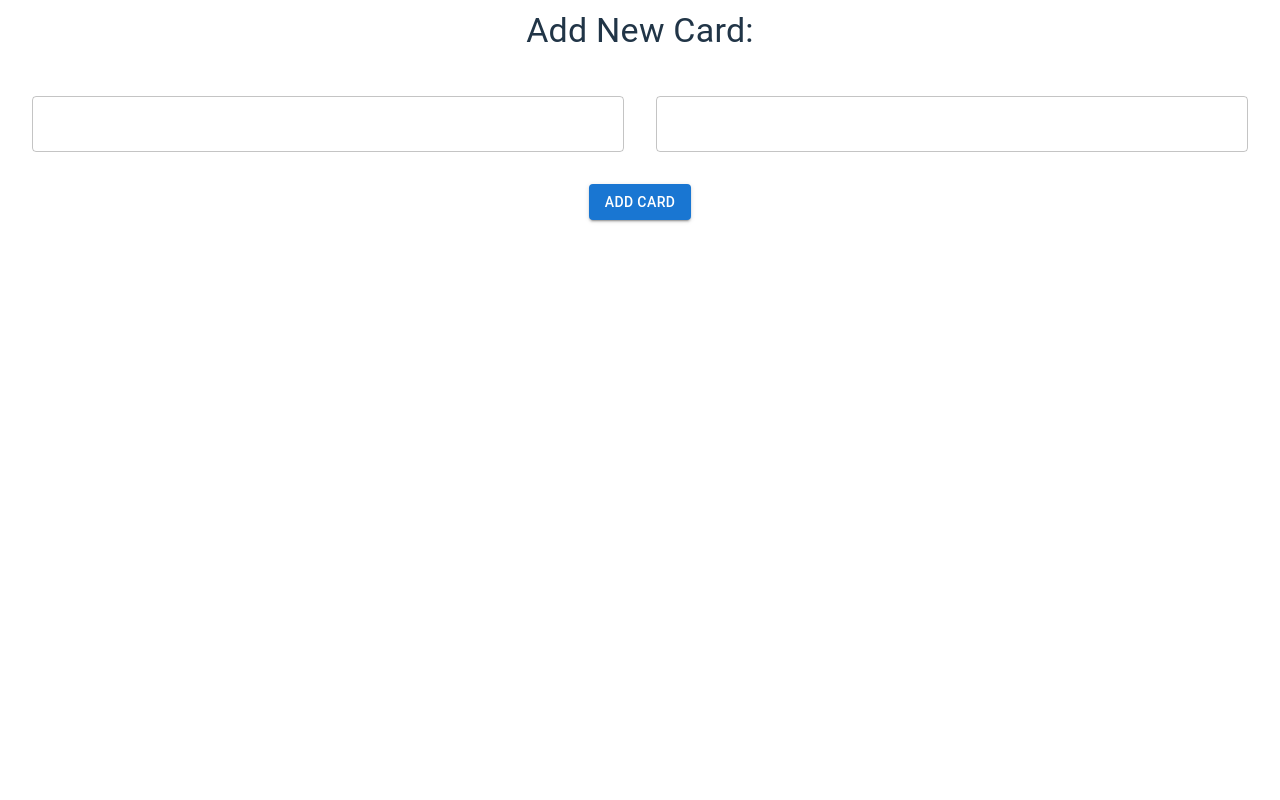
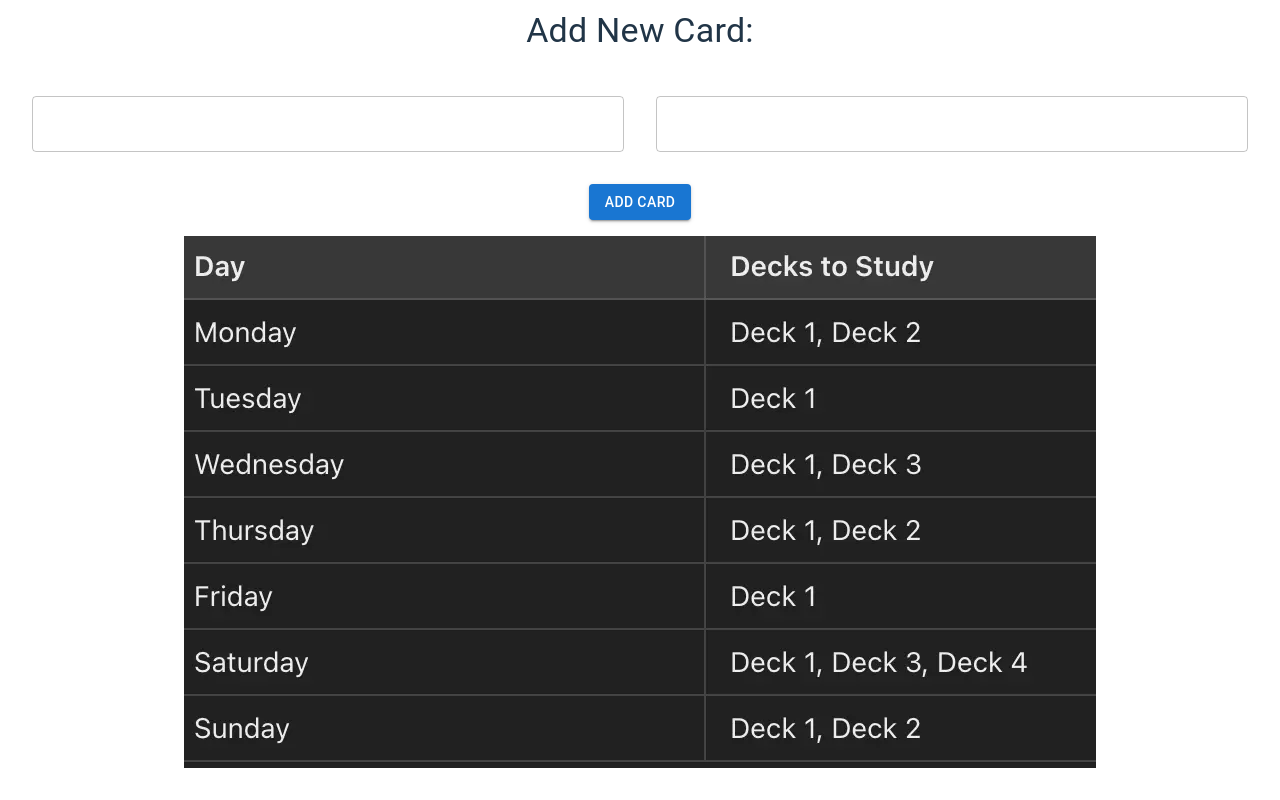
Before and after one commit to garciazapiain/flash-cards-app, a React (Vite) app: page / in a window 1280 px wide. Shown: the part 322-1122 px from the top of the page. Before the commit the page ends 800 px from the top, so only its background shows below. Built offline with nearby package versions, Linux system fonts and the light colour scheme; no server answers; the database is empty.

Commit message:
plan of day image

```diff
--- a/src/components/Home/index.tsx
+++ b/src/components/Home/index.tsx
@@ -5,6 +5,7 @@ import { getCards } from '../../api';
 import View from '../Deck/View';
 import { CardData } from '../types'; // Make sure to import the CardData type
 import { Button } from '@mui/material';
+import planImage from '../../assets/plan.webp'; // Import at the top
 
 function Home() {
   const [cards, setCards] = useState<CardData[]>([]);
@@ -41,6 +42,7 @@ function Home() {
         </Button>
       )}
       {viewToggle && <View cards={cards} />}
+      <img src={planImage} alt="Plan" style={{ marginTop: '1rem' }} />
     </div>
   );
 }
```
Also changed, not shown: src/assets/plan.webp (added).
